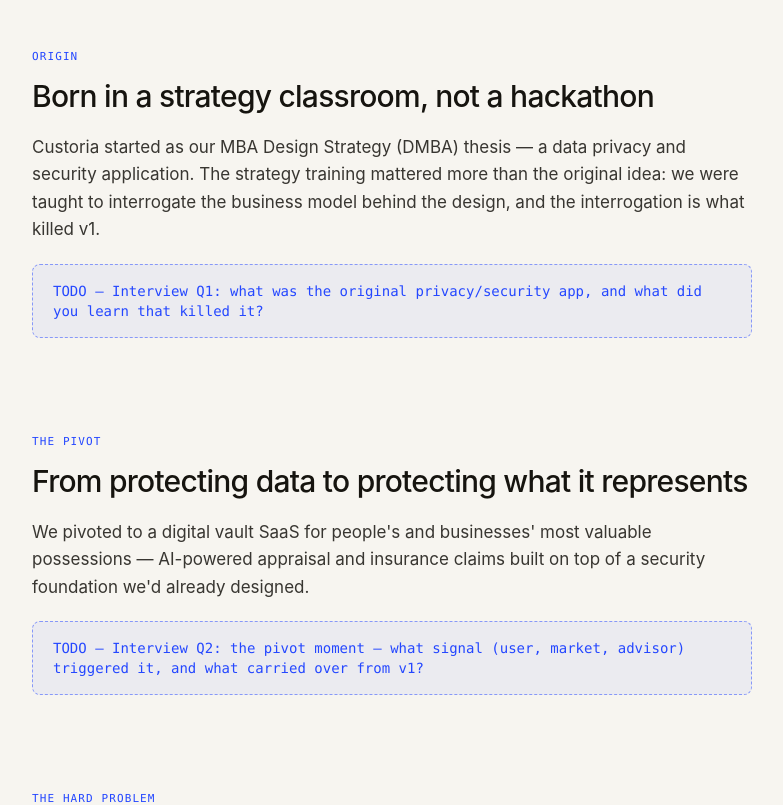
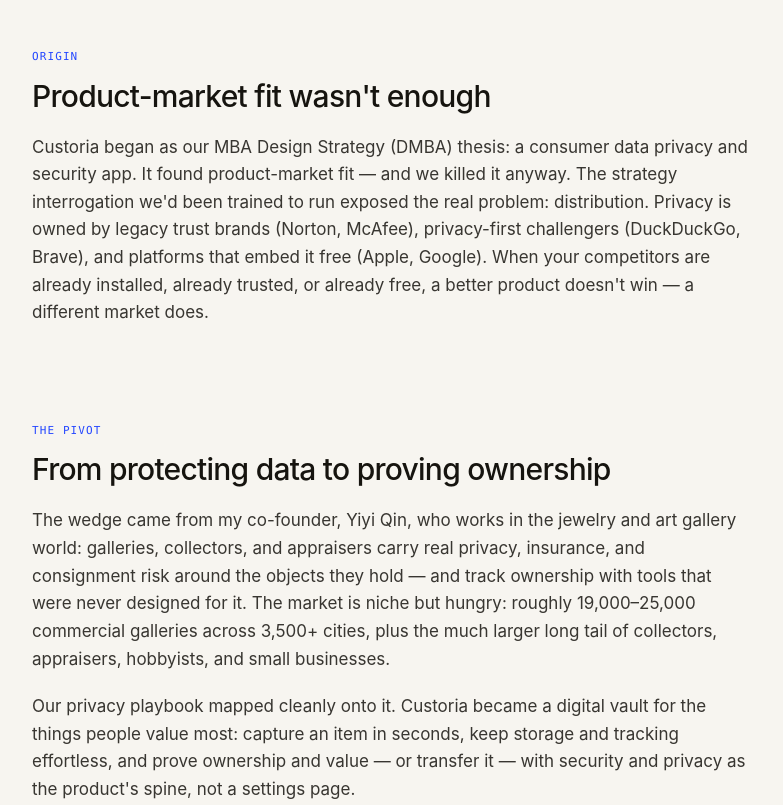
Before and after one commit to acaspx/portfolio-chops, a Next.js app: page /work/custoria in a window 1280 px wide. Shown: the part 500-1305 px from the top of the page, without its empty margins (248-1031 px from the left). Built offline with nearby package versions, Linux system fonts and the light colour scheme.

Commit message:
Custoria: origin (PMF wasn't enough) + pivot (proving ownership) sections from interview

```diff
--- a/app/work/custoria/page.tsx
+++ b/app/work/custoria/page.tsx
@@ -31,29 +31,36 @@ export default function Custoria() {
         ]}
       />
 
-      <Section id="origin" kicker="Origin" title="Born in a strategy classroom, not a hackathon">
+      <Section id="origin" kicker="Origin" title="Product-market fit wasn't enough">
         <p>
-          Custoria started as our MBA Design Strategy (DMBA) thesis — a data privacy
-          and security application. The strategy training mattered more than the
-          original idea: we were taught to interrogate the business model behind
-          the design, and the interrogation is what killed v1.
+          Custoria began as our MBA Design Strategy (DMBA) thesis: a consumer data
+          privacy and security app. It found product-market fit — and we killed it
+          anyway. The strategy interrogation we&apos;d been trained to run exposed the
+          real problem: distribution. Privacy is owned by legacy trust brands
+          (Norton, McAfee), privacy-first challengers (DuckDuckGo, Brave), and
+          platforms that embed it free (Apple, Google). When your competitors are
+          already installed, already trusted, or already free, a better product
+          doesn&apos;t win — a different market does.
         </p>
-        <Todo>
-          Interview Q1: what was the original privacy/security app, and what did
-          you learn that killed it?
-        </Todo>
       </Section>
 
-      <Section id="pivot" kicker="The pivot" title="From protecting data to protecting what it represents">
+      <Section id="pivot" kicker="The pivot" title="From protecting data to proving ownership">
         <p>
-          We pivoted to a digital vault SaaS for people&apos;s and businesses&apos; most
-          valuable possessions — AI-powered appraisal and insurance claims built on
-          top of a security foundation we&apos;d already designed.
+          The wedge came from my co-founder, Yiyi Qin, who works in the jewelry and
+          art gallery world: galleries, collectors, and appraisers carry real
+          privacy, insurance, and consignment risk around the objects they hold —
+          and track ownership with tools that were never designed for it. The
+          market is niche but hungry: roughly 19,000–25,000 commercial galleries
+          across 3,500+ cities, plus the much larger long tail of collectors,
+          appraisers, hobbyists, and small businesses.
         </p>
-        <Todo>
-          Interview Q2: the pivot moment — what signal (user, market, advisor)
-          triggered it, and what carried over from v1?
-        </Todo>
+        <p>
+          Our privacy playbook mapped cleanly onto it. Custoria became a digital
+          vault for the things people value most: capture an item in seconds, keep
+          storage and tracking effortless, and prove ownership and value — or
+          transfer it — with security and privacy as the product&apos;s spine, not a
+          settings page.
+        </p>
       </Section>
 
       <Section id="problem" kicker="The hard problem" title="Trust people with their irreplaceables">
```
